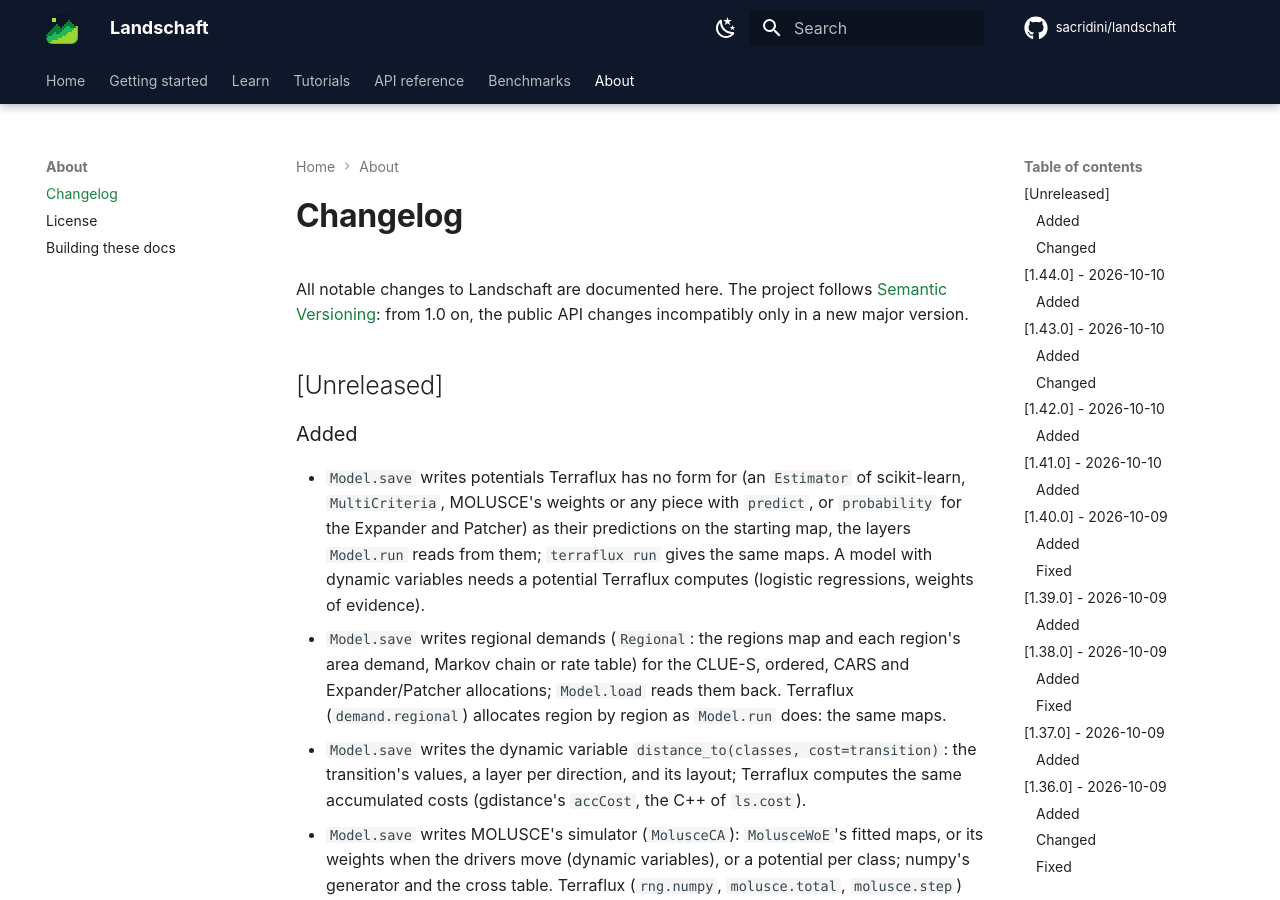
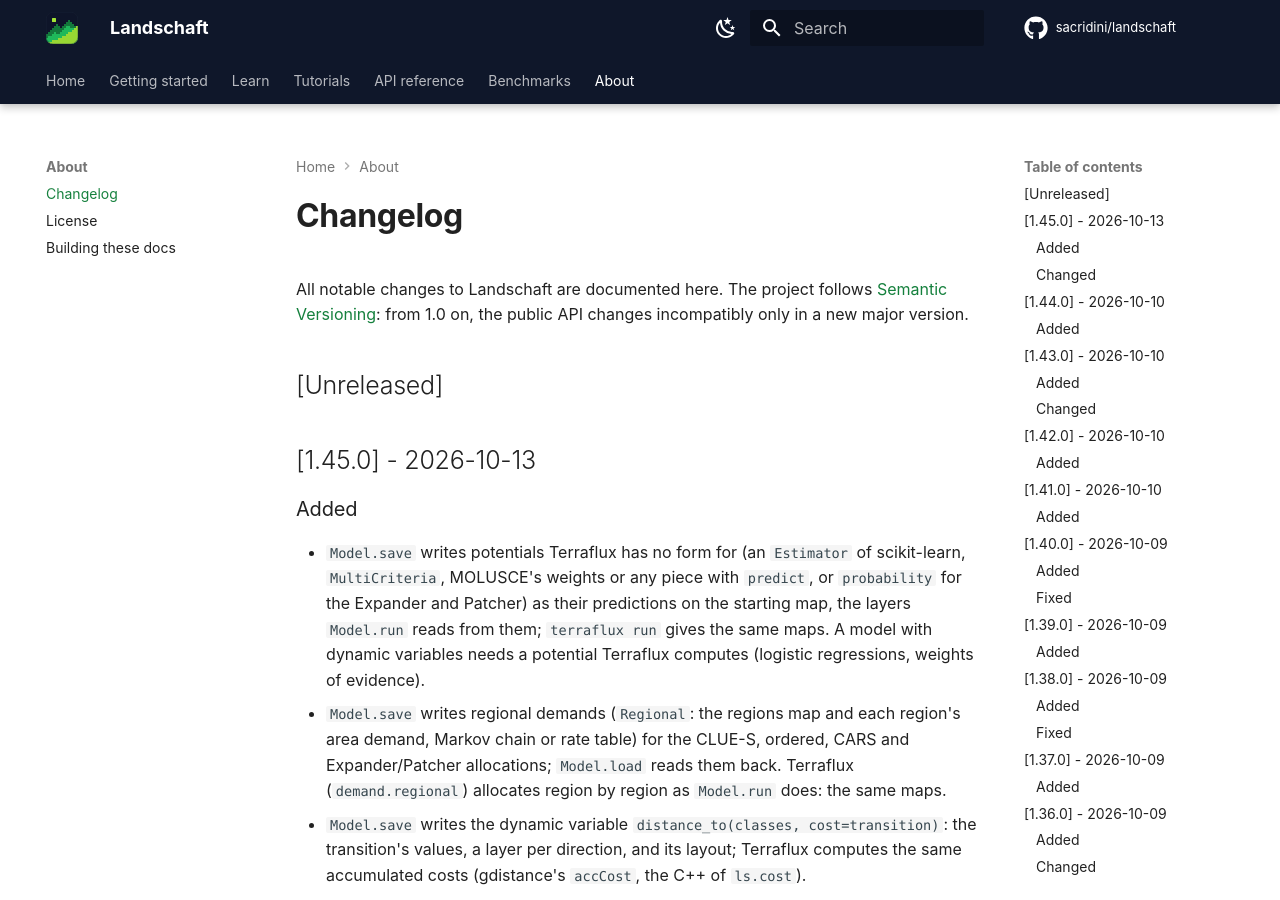
Before and after one commit to sacridini/landschaft, an MkDocs documentation site: the page built from docs/about/changelog.md, in a window 1280 px wide and 900 px high. Built offline with MkDocs 1.6.1 and Material for MkDocs 9.7.7, drawn with Linux system fonts in a browser that asks for light colours; comment, search, counter and statistics services are not loaded.

Commit message:
chore: release 1.45.0

```diff
--- a/CHANGELOG.md
+++ b/CHANGELOG.md
@@ -5,6 +5,8 @@
 in a new major version.
 
 ## [Unreleased]
+
+## [1.45.0] - 2026-10-13
 
 ### Added
 - `Model.save` writes potentials Terraflux has no form for (an `Estimator` of scikit-learn, `MultiCriteria`,
--- a/pyproject.toml
+++ b/pyproject.toml
@@ -4,7 +4,7 @@
 
 [project]
 name = "landschaft"
-version = "1.44.0"
+version = "1.45.0"
 description = "Fast, exact landscape pattern, fragmentation, landscape-metric and connectivity analysis for Python."
 readme = "README.md"
 license = "GPL-3.0-or-later"
```
Also changed, not shown: IDEAS.md (+1 -1 lines).
